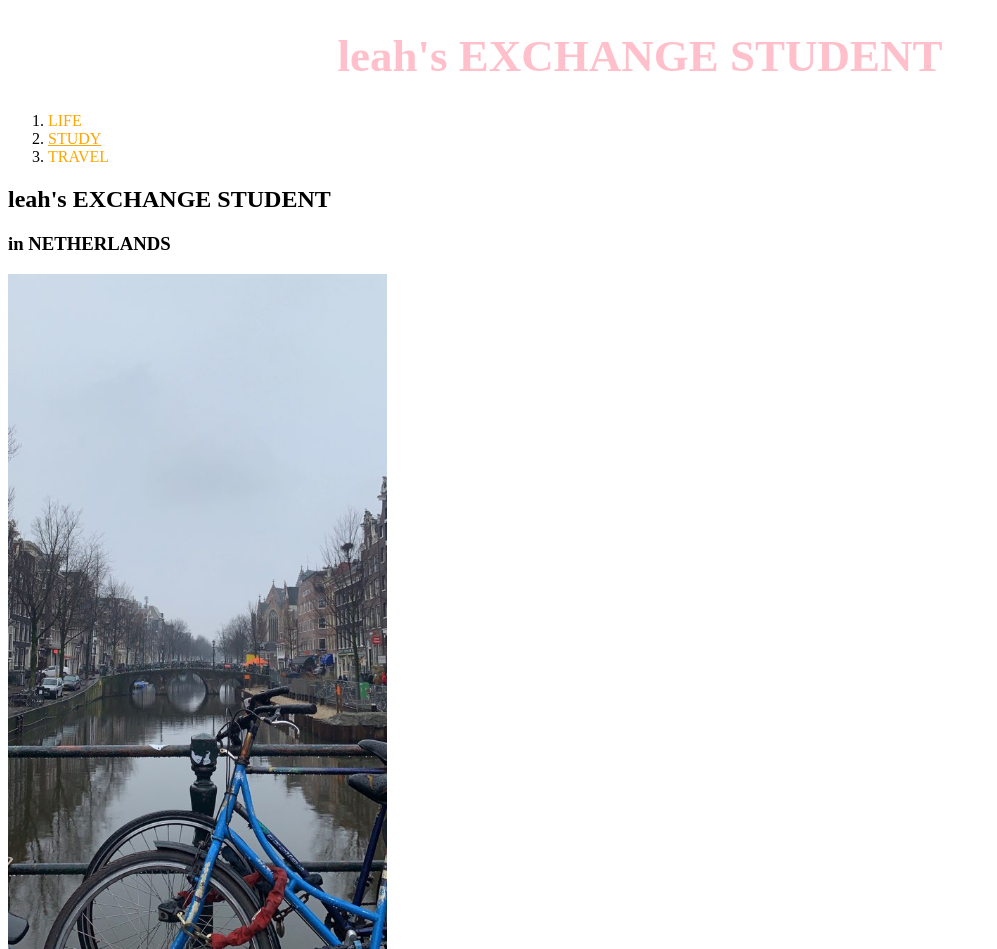
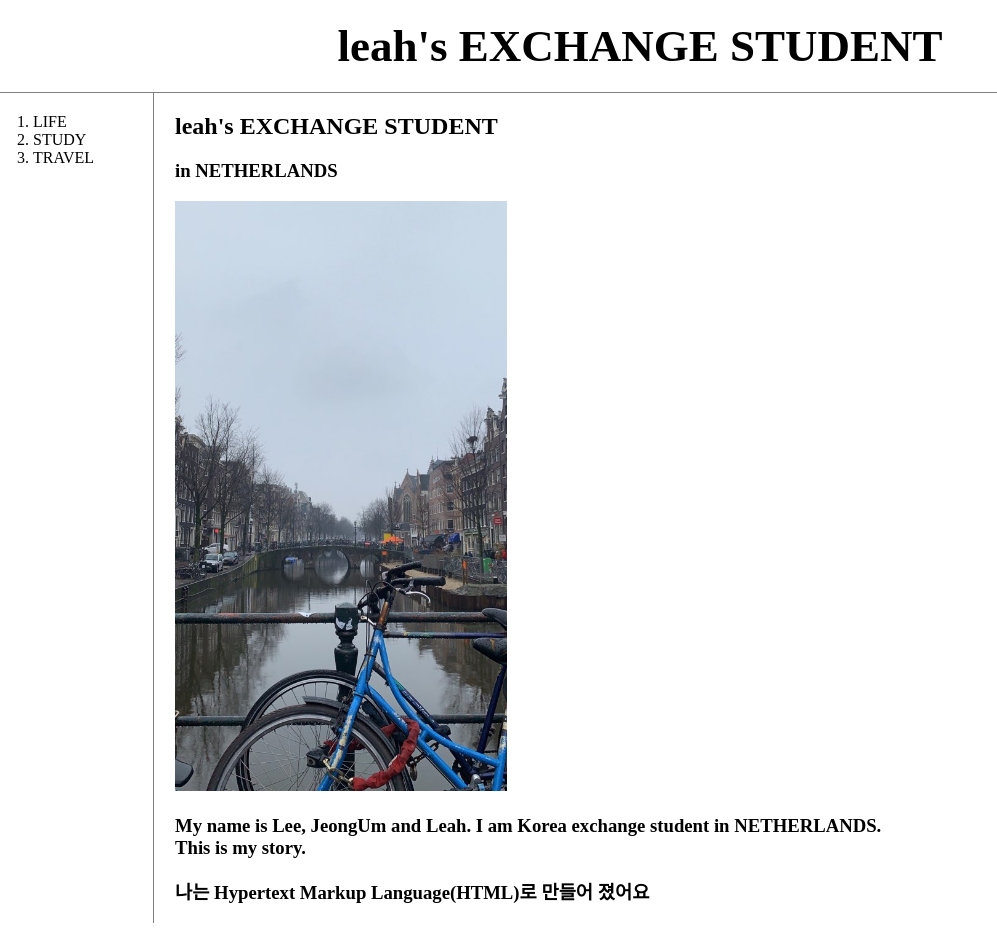
Before and after one commit to jeongum/web1, a plain HTML site: page index.html in a window 1280 px wide. Shown: the top 949 px of the page, without its empty margins (0-997 px from the left). After the commit the page ends 923 px from the top, so only its background shows below. Drawn offline with Linux system fonts and the light colour scheme; a script that the page names is missing.

Commit message:
grid&boxmodel&mediaquary

```diff
--- a/index.html
+++ b/index.html
@@ -3,25 +3,17 @@
 <html>
 <head>
   <title>WELCOME</title>
-  <style>
-    a {
-      color : pink;
-      text-decoration: none;
-    }
-    h1{
-      font-size : 45px;
-      text-align: center;
-      text-emphasis-color: orange;
-    }
-  </style>
+  <link rel="stylesheet" href="style.css">
 </head>
 <body>
   <h1><a href = "index.html">leah's EXCHANGE STUDENT</a></h1>
+  <div id = "grid">
     <ol>
-    <li><a href = "1.html" style="color: orange">LIFE</a></li>
-    <li><a href = "2.html" style = "color: orange;text-decoration:underline">STUDY</a></li>
-    <li><a href = "3.html" style="color: orange">TRAVEL</a></li>
+      <li><a href = "1.html">LIFE</a></li>
+      <li><a href = "2.html">STUDY</a></li>
+      <li><a href = "3.html">TRAVEL</a></li>
     </ol>
+    <div id = "article">
       <h2>leah's EXCHANGE STUDENT</h2>
       <h3> in NETHERLANDS <h3>
 
@@ -34,7 +26,6 @@
       <p>
         <div id="disqus_thread"></div>
     <script>
-
         (function() { // DON'T EDIT BELOW THIS LINE
         var d = document, s = d.createElement('script');
         s.src = 'https://web1-xyftyjvwqj.disqus.com/embed.js';
@@ -48,5 +39,7 @@
         나는 <a href = "https://www.w3.org/TR/html5/" target = "_black" title = "html5 specification">
           Hypertext Markup Language(HTML)</a>로 만들어 졌어요
       </p>
+    </div>
+  </div>
   </body>
 </html>
--- /dev/null
+++ b/style.css
@@ -0,0 +1,41 @@
+body{
+  margin:0;
+}
+a {
+  color: black;
+  text-decoration: none;
+}
+h1{
+  font-size : 45px;
+  text-align: center;
+  border-bottom:1px solid gray;
+  margin:0;
+  padding:20px;
+}
+ol{
+  border-right:1px solid gray;
+  width:100px;
+  margin : 0;
+  padding: 20px;
+}
+#grid{
+  display: grid;
+  grid-template-columns: 150px 1fr;
+}
+#grid ol{
+  padding-left:33px;
+}
+#grid #article{
+  padding-left:25px;
+}
+@media(max-width : 500px){
+  #grid{
+    display: block;
+  }
+  ol{
+    border-right:none;
+  }
+  h1{
+    border-bottom:none;
+  }
+}
```
Also changed, not shown: 1.html (+9 -3 lines), 2.html (+8 -2 lines), 3.html (+8 -2 lines). Lines whose indentation alone changed are shown as unchanged.
